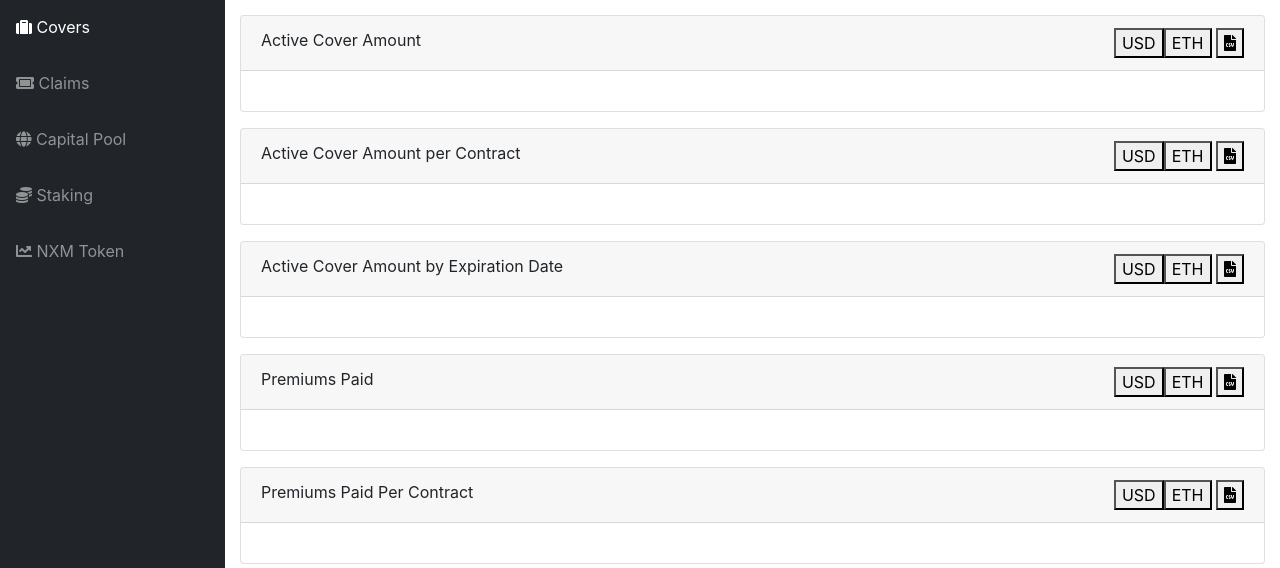
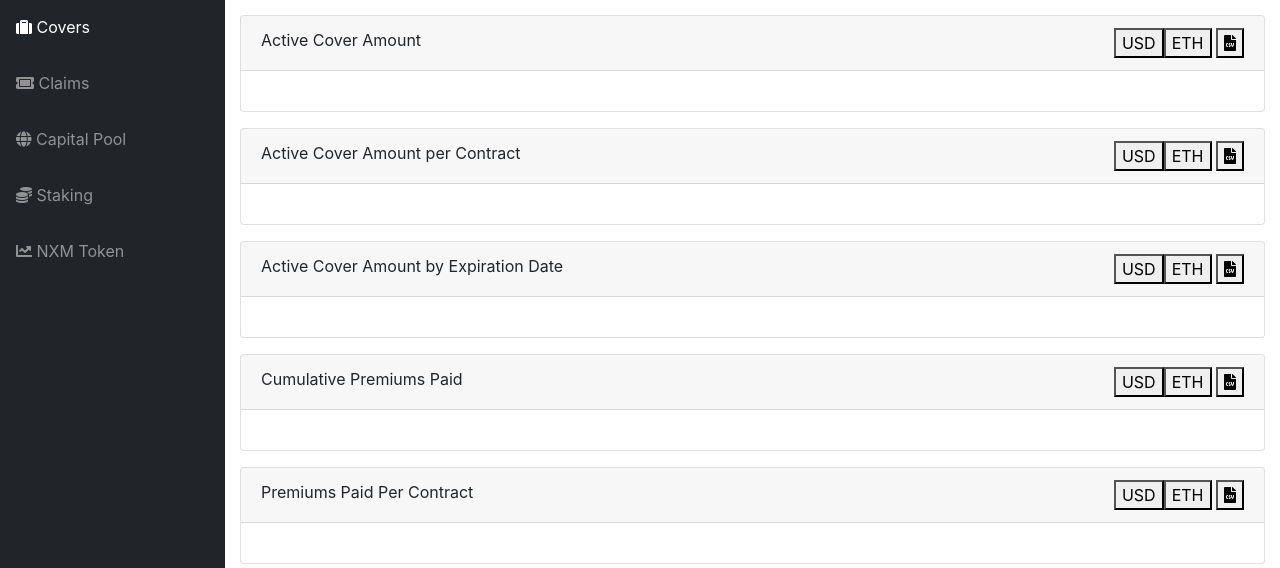
Before and after one commit to rchen8/nexus-mutual-tracker, a Flask app: page / in a window 1280 px wide. Shown: the part 57-625 px from the top of the page. Run offline with Flask 2, Linux system fonts and the light colour scheme; data that the repository does not hold is empty; some libraries are stand-ins or nearby versions.

Commit message:
Rename cumulative premiums paid

```diff
--- a/app/templates/covers.html
+++ b/app/templates/covers.html
@@ -77,7 +77,7 @@
 
     <div class="card mb-3">
       <div class="card-header">
-        Premiums Paid
+        Cumulative Premiums Paid
         <span style="float:right;">
           <button id="premiums-paid-usd">USD</button><button id="premiums-paid-eth">ETH</button>
           <a href="download/premiums_paid"><button><i class="fas fa-file-csv"></i></button></a>
--- a/requirements.txt
+++ b/requirements.txt
@@ -1,4 +1,4 @@
-certifi==2020.4.5.1
+certifi==2020.4.5.2
 chardet==3.0.4
 click==7.1.2
 Flask==1.1.2
@@ -12,9 +12,9 @@ Jinja2==2.11.2
 MarkupSafe==1.1.1
 psycopg2==2.8.5
 psycopg2-binary==2.8.5
-redis==3.5.2
+redis==3.5.3
 requests==2.23.0
-sortedcontainers==2.1.0
+sortedcontainers==2.2.2
 SQLAlchemy==1.3.17
 urllib3==1.25.9
 Werkzeug==1.0.1
```
